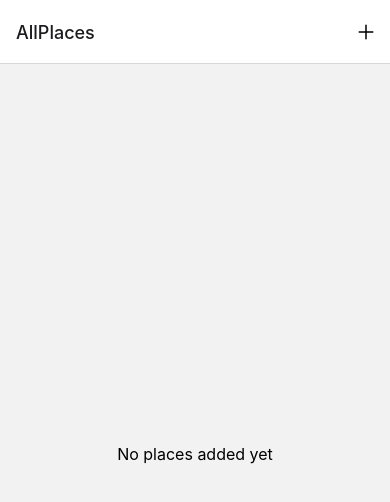
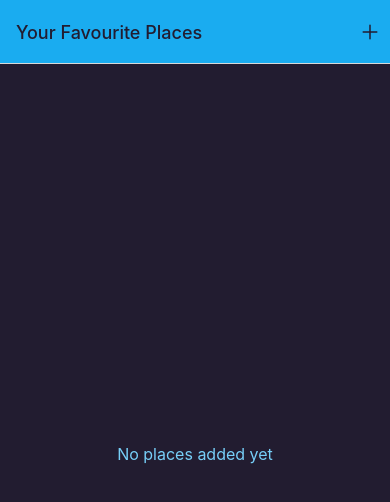
Before and after one commit to niteshsaxena03/FavouritePlaces, a React Native app: screen /AllPlaces in a window 390 px wide. Shown: the top 502 px of the page. Built offline with nearby package versions, Linux system fonts and the light colour scheme.

Commit message:
Creating a seperate file for global colors and using it

```diff
--- a/App.js
+++ b/App.js
@@ -5,6 +5,7 @@
 import AllPlaces from "./screens/AllPlaces";
 import AddPlace from "./screens/AddPlace";
 import IconButton from "./components/UI/IconButton";
+import {Colors} from './constants/colors';
 
 const Stack = createNativeStackNavigator();
 
@@ -13,11 +14,16 @@
     <>
       <StatusBar style="auto" />
       <NavigationContainer>
-        <Stack.Navigator>
+        <Stack.Navigator screenOptions={{
+          headerStyle:{backgroundColor:Colors.primary500},
+          headerTintColor:Colors.gray700,
+          contentStyle:{backgroundColor:Colors.gray700}
+        }}>
           <Stack.Screen
             name="AllPlaces"
             component={AllPlaces}
             options={({ navigation }) => ({
+              title:'Your Favourite Places',
               headerRight: ({ tintColor }) => (
                 <IconButton
                   size={24}
@@ -28,7 +34,7 @@
               ),
             })}
           />
-          <Stack.Screen name="AddPlace" component={AddPlace} />
+          <Stack.Screen name="AddPlace" component={AddPlace} options={{title:'Add a new place'}}/>
         </Stack.Navigator>
       </NavigationContainer>
     </>
--- a/components/Places/PlacesList.js
+++ b/components/Places/PlacesList.js
@@ -1,5 +1,6 @@
 import { FlatList, StyleSheet, Text, View } from "react-native";
 import PlaceItem from "./PlaceItem";
+import { Colors } from "../../constants/colors";
 
 function PlacesList({ places }) {
   {
@@ -30,5 +31,6 @@
     },
     fallBackText:{
        fontSize:16,
+       color:Colors.primary200
     }
 });
--- a/components/UI/IconButton.js
+++ b/components/UI/IconButton.js
@@ -16,7 +16,6 @@
 const styles = StyleSheet.create({
   button: {
     padding: 8,
-    margin: 4,
     justifyContent: "center",
     alignItems: "center",
   },
--- /dev/null
+++ b/constants/colors.js
@@ -0,0 +1,11 @@
+export const Colors = {
+  primary50: "#cfeffd",
+  primary100: "#a0defb",
+  primary200: "#77cff8",
+  primary400: "#44bdf5",
+  primary500: "#1aacf0",
+  primary700: "#0570c9",
+  primary800: "#003b88",
+  accent500: "#e6b30b",
+  gray700: "#221c30",
+};
--- a/package.json
+++ b/package.json
@@ -15,7 +15,8 @@
     "expo": "~50.0.14",
     "expo-status-bar": "~1.11.1",
     "react": "18.2.0",
-    "react-native": "0.73.6"
+    "react-native": "0.73.6",
+    "react-native-web": "^0.19.10"
   },
   "devDependencies": {
     "@babel/core": "^7.20.0"
```
Also changed, not shown: 1 other file (tests, documents, lock files or other folders).
